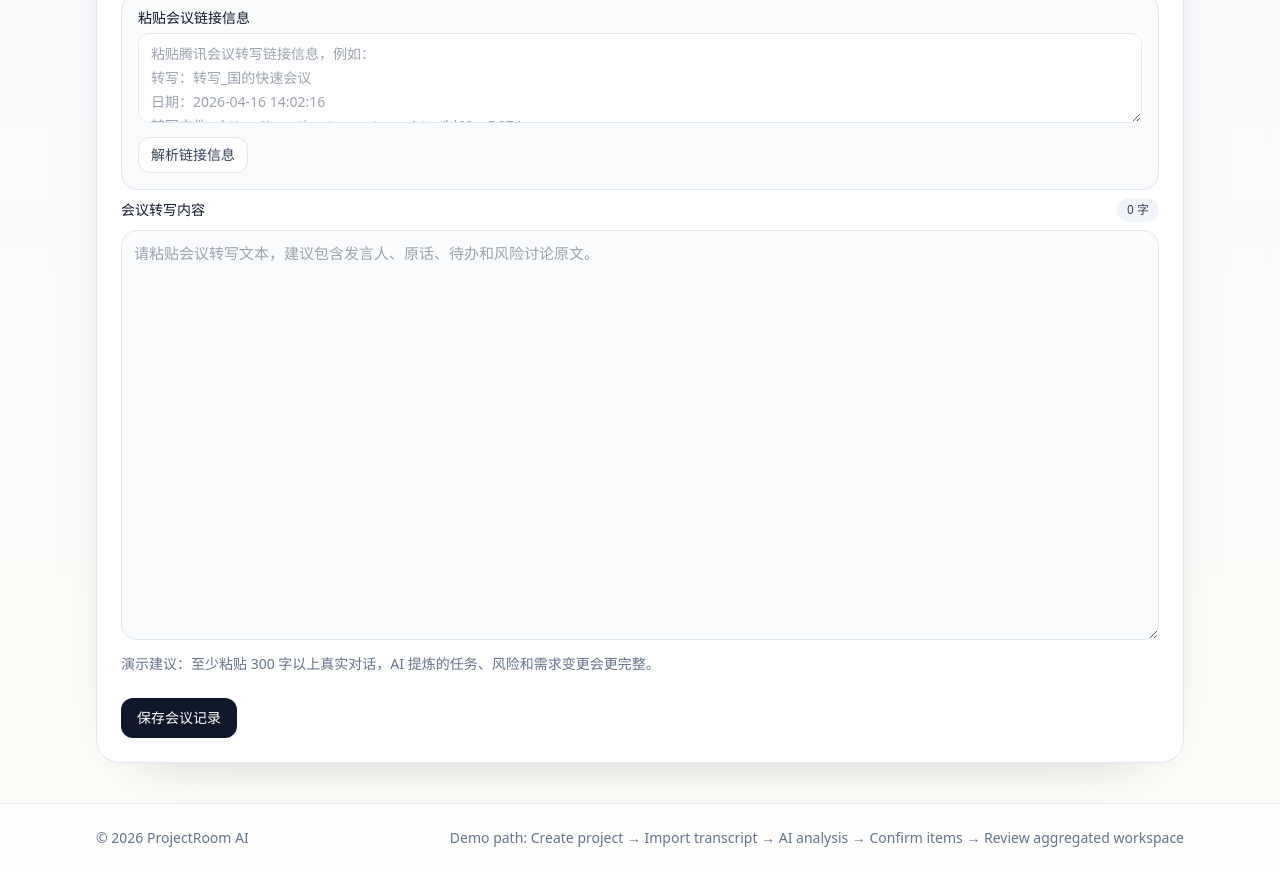
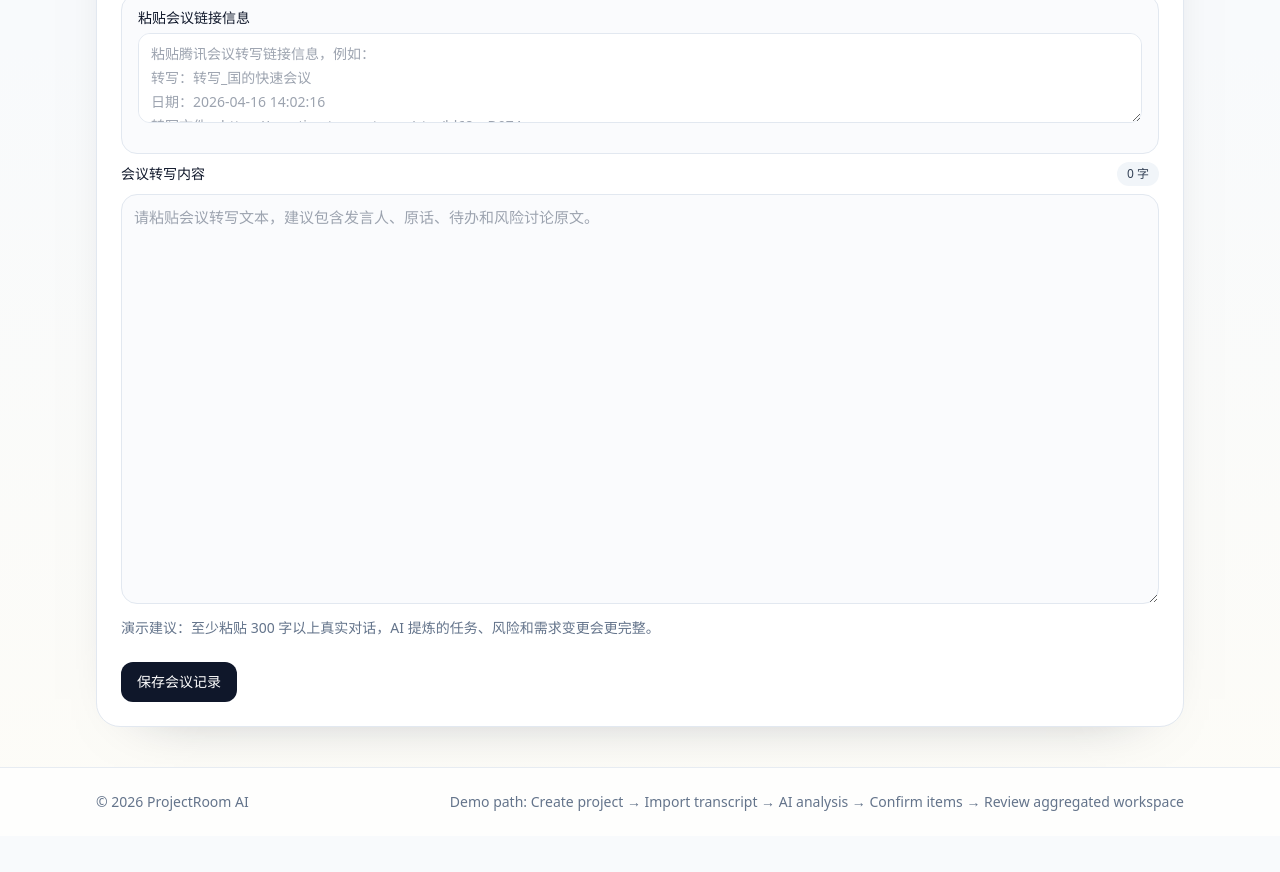
Before and after one commit to 1961184386/projectroom-ai-app, a Next.js app in the folder frontend/: page /projects/1/meetings/new in a window 1280 px wide. Shown: the part 920-1792 px from the top of the page. After the commit the page ends 1756 px from the top, so only its background shows below. Built offline with nearby package versions, Linux system fonts and the light colour scheme; no server answers.

Commit message:
feat: auto-parse meeting link info on paste with debounce + instant onPaste handler

```diff
--- a/frontend/components/meeting/create-meeting-form.tsx
+++ b/frontend/components/meeting/create-meeting-form.tsx
@@ -1,7 +1,7 @@
 "use client";
 
 import { useRouter } from "next/navigation";
-import { ChangeEvent, DragEvent, FormEvent, useMemo, useRef, useState } from "react";
+import { ChangeEvent, DragEvent, FormEvent, useCallback, useEffect, useMemo, useRef, useState } from "react";
 
 import { Badge } from "@/components/ui/badge";
 import { Button } from "@/components/ui/button";
@@ -153,12 +153,13 @@ export function CreateMeetingForm({ projectId }: { projectId: string }) {
     void handleTranscriptFile(file);
   }
 
-  function handleParseMeetingLink() {
+  function handleParseMeetingLink(text: string = meetingLinkText) {
     setError("");
     setParseWarning("");
-    if (!meetingLinkText.trim()) return;
+    const trimmed = text.trim();
+    if (!trimmed) return;
 
-    const parsed = parseMeetingLink(meetingLinkText);
+    const parsed = parseMeetingLink(trimmed);
     setMeetingLinkInfo(parsed);
 
     if (parsed.warning) {
@@ -177,15 +178,28 @@ export function CreateMeetingForm({ projectId }: { projectId: string }) {
     }
 
     // Keep platform as "manual" — the link provides metadata only.
-    // The user should paste the actual transcript text in the textarea below.
-    // The link URL is available for reference in meetingLinkInfo.
     if (parsed.url && !transcriptText) {
-      // Pre-populate transcript textarea with a helpful header + the link
       setTranscriptText(
         `会议转写链接：${parsed.url}\n会议标题：${parsed.title || "未知"}\n会议时间：${parsed.date || "未知"}\n\n（请在下方粘贴完整的转写文本内容，或上传转写文件）\n`
       );
     }
   }
+
+  const doParseMeetingLink = useCallback(handleParseMeetingLink, [
+    meetingLinkText, transcriptText, formatIsoToDatetimeLocal
+  ]);
+
+  // Auto-parse on paste: debounce 500ms after meetingLinkText changes
+  useEffect(() => {
+    if (!meetingLinkText.trim()) {
+      setMeetingLinkInfo(null);
+      return;
+    }
+    const timer = window.setTimeout(() => {
+      doParseMeetingLink();
+    }, 400);
+    return () => window.clearTimeout(timer);
+  }, [meetingLinkText, doParseMeetingLink]);
 
   async function handleFetchTranscriptFromLink() {
     if (!meetingLinkInfo?.url) return;
@@ -402,6 +416,15 @@ export function CreateMeetingForm({ projectId }: { projectId: string }) {
                   id="meeting_link"
                   value={meetingLinkText}
                   onChange={(event) => setMeetingLinkText(event.target.value)}
+                  onPaste={(event) => {
+                    // Wait for the paste to commit, then parse immediately
+                    window.setTimeout(() => {
+                      const textarea = event.currentTarget;
+                      if (textarea.value.trim()) {
+                        doParseMeetingLink(textarea.value);
+                      }
+                    }, 0);
+                  }}
                   rows={3}
                   className="rounded-xl border-slate-200 bg-white text-[14px] leading-6"
                   placeholder={`粘贴腾讯会议转写链接信息，例如：
@@ -410,14 +433,6 @@ export function CreateMeetingForm({ projectId }: { projectId: string }) {
 转写文件：https://meeting.tencent.com/ctm/ld68rgD074`}
                 />
                 <div className="flex flex-wrap items-center gap-2">
-                  <Button
-                    type="button"
-                    variant="outline"
-                    size="sm"
-                    onClick={handleParseMeetingLink}
-                  >
-                    解析链接信息
-                  </Button>
                   {meetingLinkInfo?.url ? (
                     <Button
                       type="button"
```
